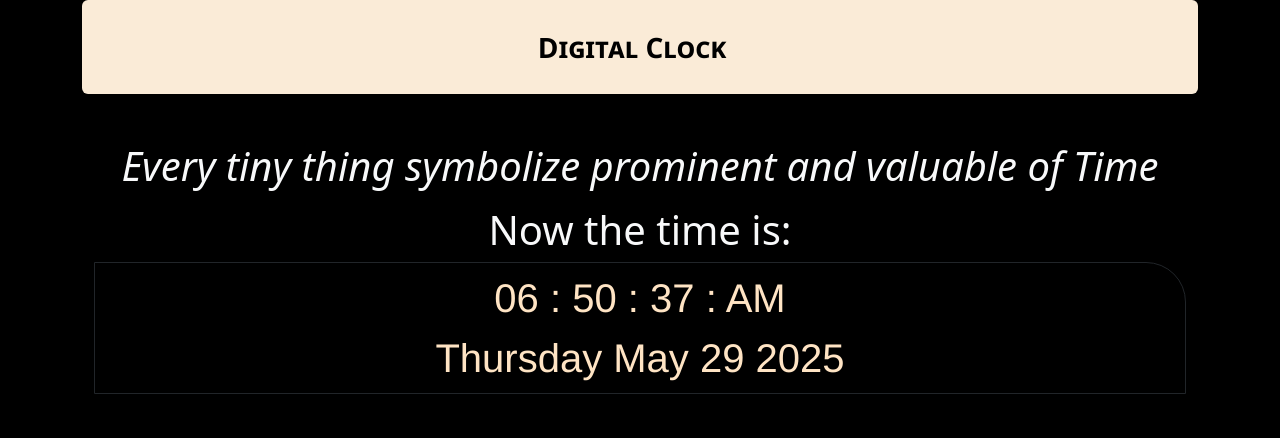
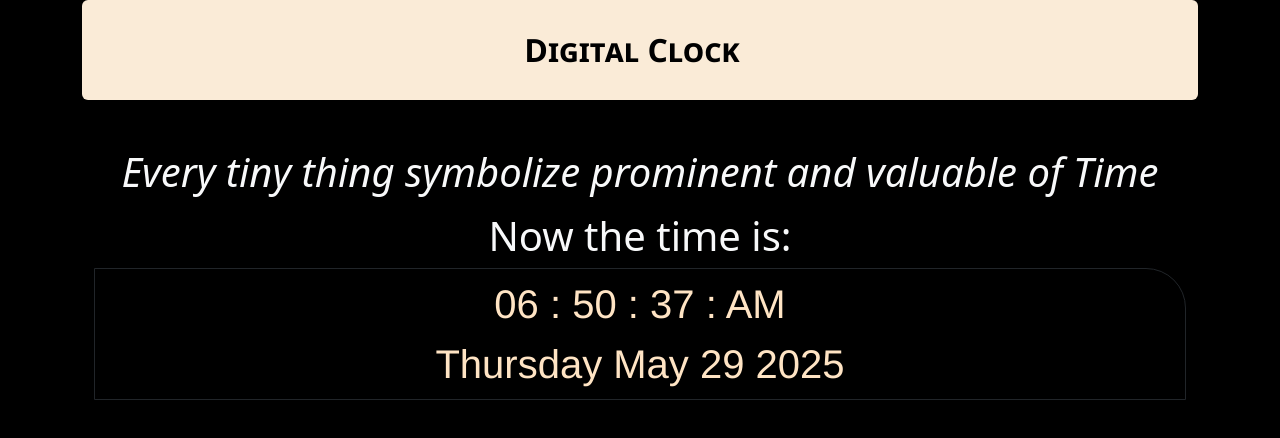
Before and after one commit to Jaimitha13/Digital-clock, a plain HTML site: page index.html in a window 1280 px wide. Drawn offline with nearby package versions, Linux system fonts and the light colour scheme.

Commit message:
Modified index.css

```diff
--- a/index.css
+++ b/index.css
@@ -7,7 +7,7 @@ body {
 
     font-family: 'Segoe UI', Tahoma, Geneva, Verdana, sans-serif;
 
-    font-size: 28px;
+    font-size: xx-large;
     color: rgb(0, 0, 0);
     font-weight: bold;
     font-variant: small-caps;
```
